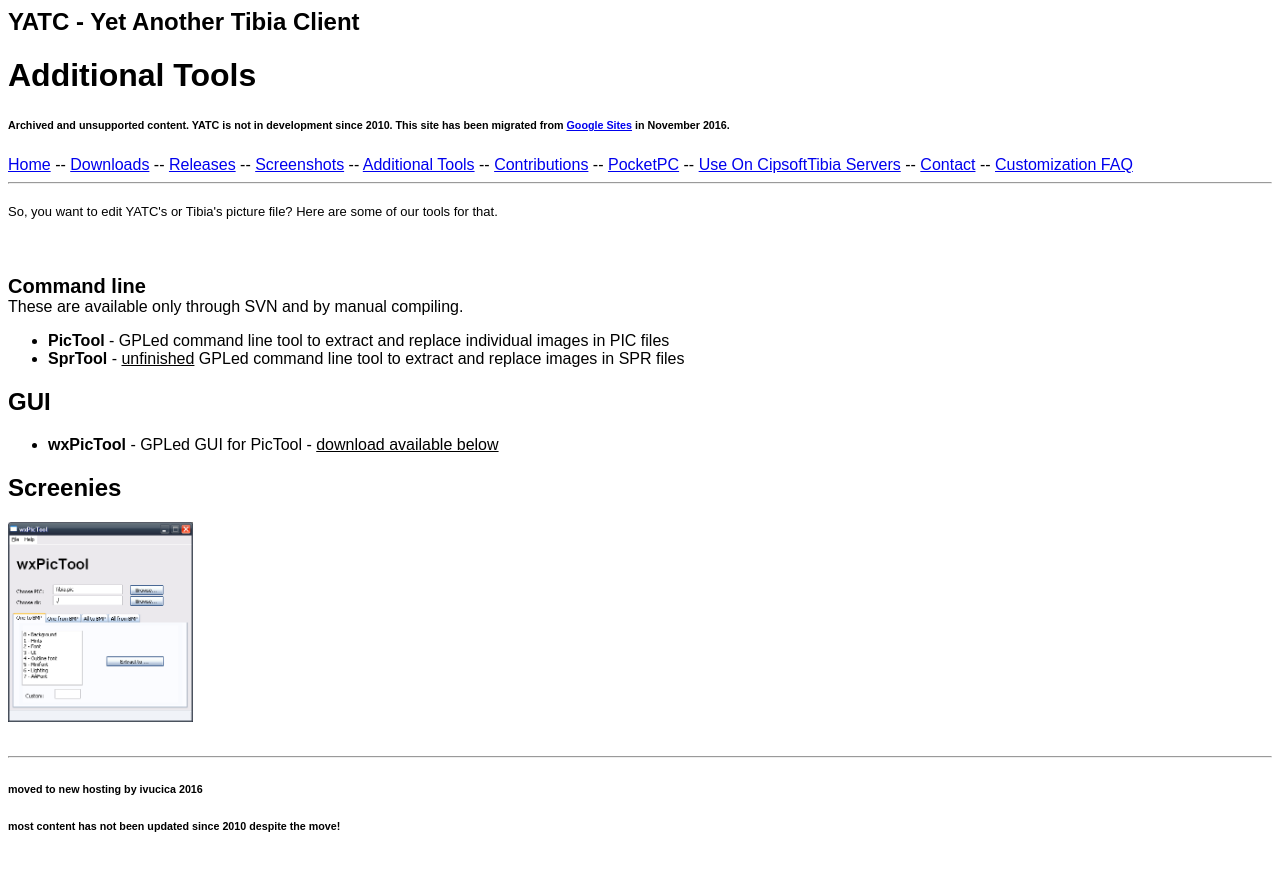
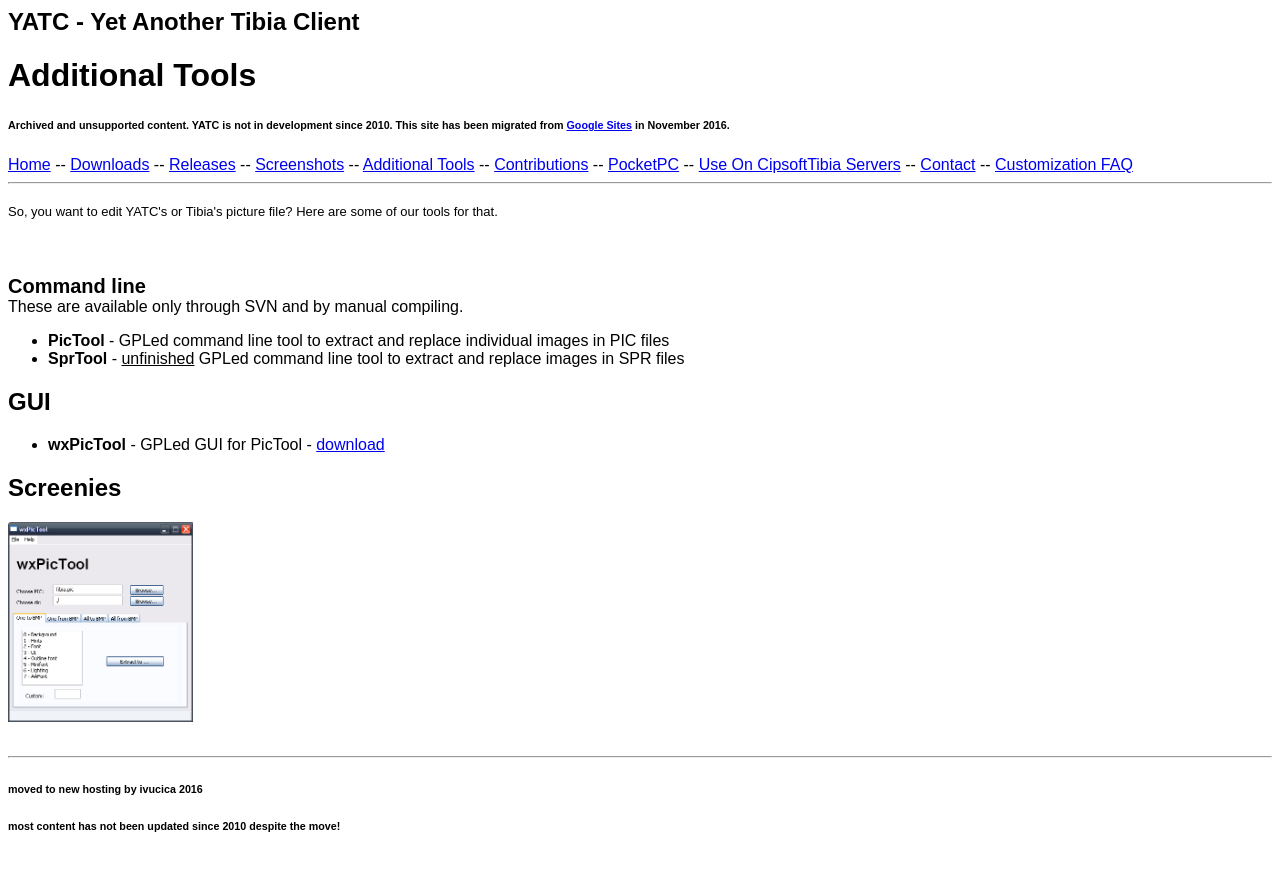
Before and after one commit to opentibia/yatc, a Jekyll site: the page built from additional-tools.html, in a window 1280 px wide. Shown: the top 871 px of the page. Built offline with Jekyll 4.4.1, drawn with Linux system fonts in a browser that asks for light colours.

Commit message:
Link to download wxpictool

```diff
--- a/additional-tools.html
+++ b/additional-tools.html
@@ -17,7 +17,7 @@
 <ul><li><span style="font-weight:bold"> PicTool</span> - GPLed command line tool to extract and replace individual images in PIC files</li>
 <li><span style="font-weight:bold">SprTool</span> - <u>unfinished</u> GPLed command line tool to extract and replace images in SPR files</li></ul>
 <h2>GUI</h2>
-<ul><li><span style="font-weight:bold">wxPicTool</span> - GPLed GUI for PicTool - <span style="text-decoration:underline">download available below</span></li></ul>
+<ul><li><span style="font-weight:bold">wxPicTool</span> - GPLed GUI for PicTool - <a href="additional-tools/wxpictool-0.8.12.27.zip">download</a></li></ul>
 <h2>Screenies</h2>
 <div><span style="text-decoration:underline"><span style="font-size:22px;font-weight:bold">
 <div style="display:block;text-align:left"><a href="{{ site.baseurl }}/additional-tools/wxpictool.png?attredirects=0" imageanchor="1" style="outline-style:none;outline-width:initial;outline-color:initial;color:rgb(0,0,0)"><img border="0" height="200" src="{{ site.baseurl }}/additional-tools/wxpictool.png" style="border-top-width:0px;border-right-width:0px;border-bottom-width:0px;border-left-width:0px;border-style:initial;border-color:initial" width="185"></a></div>
```
